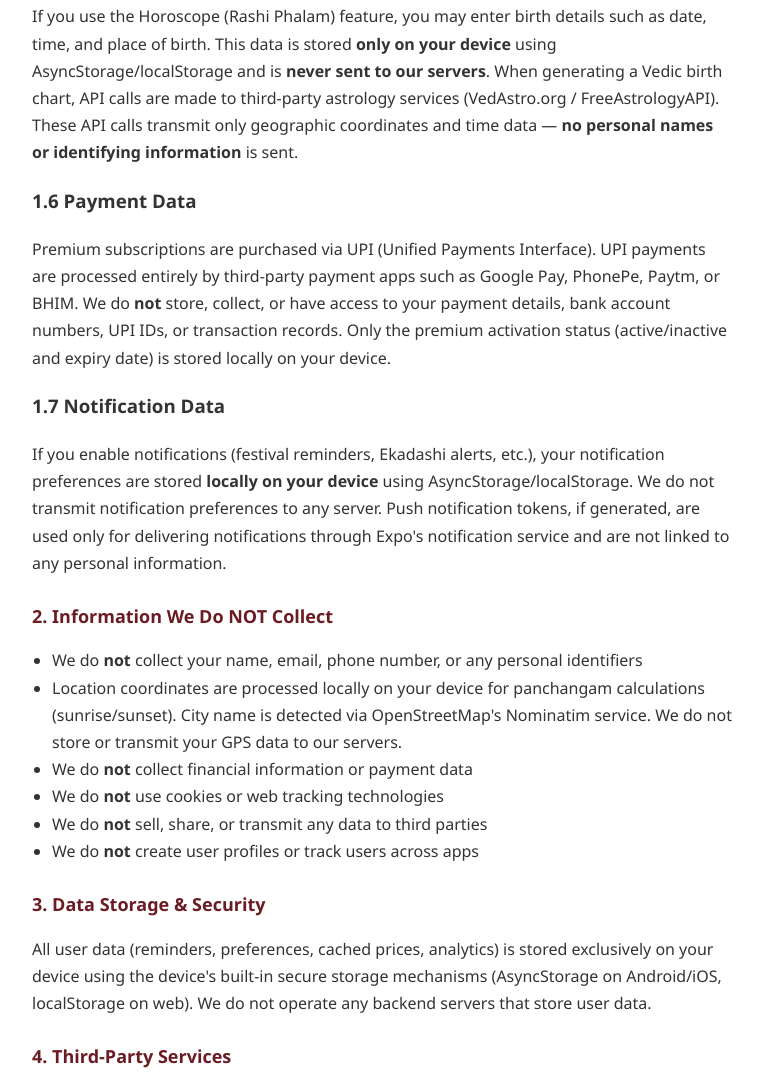
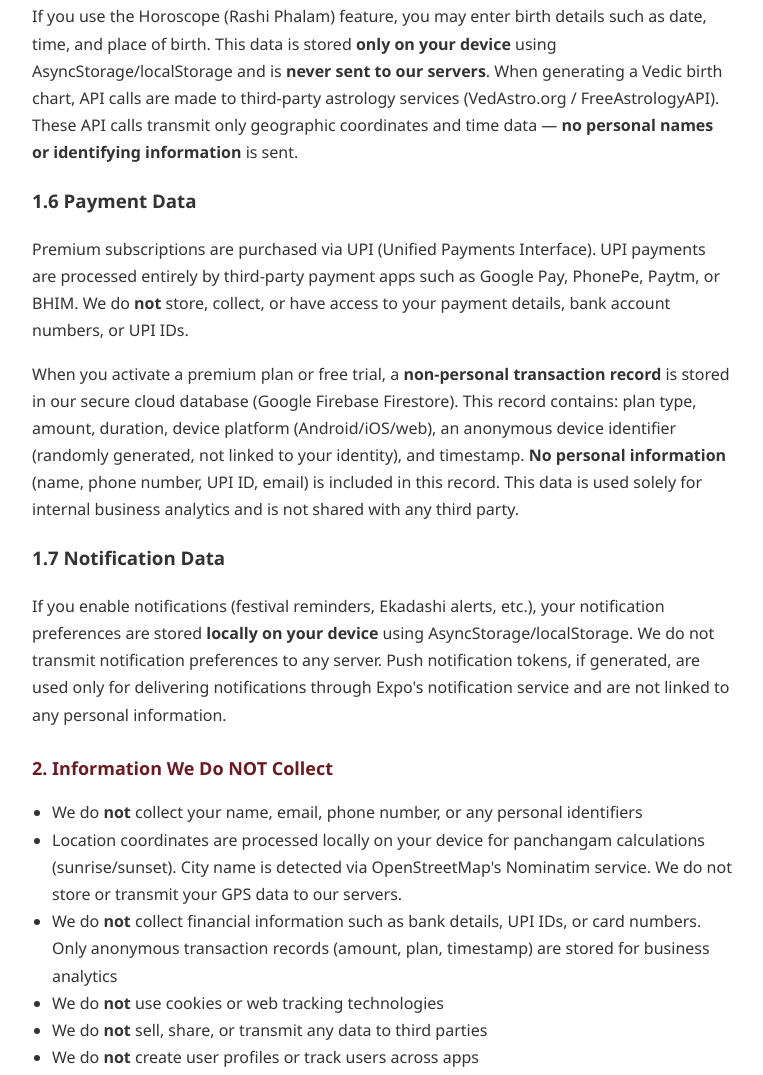
Before and after one commit to jayanth0107/Dharma, a website: page docs/privacy-policy.html in a window 1280 px wide. Shown: the part 1223-2298 px from the top of the page, without its empty margins (258-1021 px from the left). Drawn offline with Linux system fonts and the light colour scheme.

Commit message:
Update privacy policy for Firebase payment sync disclosure
- Section 1.6: Disclose anonymous transaction records stored in Firebase
- Clarify what IS stored: plan, amount, device platform, anonymous ID, timestamp
- Clarify what is NOT stored: no name, phone, UPI ID, bank details
- Section 2: Update financial data bullet to reflect anonymous analytics

Co-Authored-By: Claude Opus 4.6 (1M context) <noreply@anthropic.com>

```diff
--- a/docs/privacy-policy.html
+++ b/docs/privacy-policy.html
@@ -48,7 +48,8 @@
 <p>If you use the Horoscope (Rashi Phalam) feature, you may enter birth details such as date, time, and place of birth. This data is stored <strong>only on your device</strong> using AsyncStorage/localStorage and is <strong>never sent to our servers</strong>. When generating a Vedic birth chart, API calls are made to third-party astrology services (VedAstro.org / FreeAstrologyAPI). These API calls transmit only geographic coordinates and time data — <strong>no personal names or identifying information</strong> is sent.</p>
 
 <h3>1.6 Payment Data</h3>
-<p>Premium subscriptions are purchased via UPI (Unified Payments Interface). UPI payments are processed entirely by third-party payment apps such as Google Pay, PhonePe, Paytm, or BHIM. We do <strong>not</strong> store, collect, or have access to your payment details, bank account numbers, UPI IDs, or transaction records. Only the premium activation status (active/inactive and expiry date) is stored locally on your device.</p>
+<p>Premium subscriptions are purchased via UPI (Unified Payments Interface). UPI payments are processed entirely by third-party payment apps such as Google Pay, PhonePe, Paytm, or BHIM. We do <strong>not</strong> store, collect, or have access to your payment details, bank account numbers, or UPI IDs.</p>
+<p>When you activate a premium plan or free trial, a <strong>non-personal transaction record</strong> is stored in our secure cloud database (Google Firebase Firestore). This record contains: plan type, amount, duration, device platform (Android/iOS/web), an anonymous device identifier (randomly generated, not linked to your identity), and timestamp. <strong>No personal information</strong> (name, phone number, UPI ID, email) is included in this record. This data is used solely for internal business analytics and is not shared with any third party.</p>
 
 <h3>1.7 Notification Data</h3>
 <p>If you enable notifications (festival reminders, Ekadashi alerts, etc.), your notification preferences are stored <strong>locally on your device</strong> using AsyncStorage/localStorage. We do not transmit notification preferences to any server. Push notification tokens, if generated, are used only for delivering notifications through Expo's notification service and are not linked to any personal information.</p>
@@ -57,7 +58,7 @@
 <ul>
   <li>We do <strong>not</strong> collect your name, email, phone number, or any personal identifiers</li>
   <li>Location coordinates are processed locally on your device for panchangam calculations (sunrise/sunset). City name is detected via OpenStreetMap's Nominatim service. We do not store or transmit your GPS data to our servers.</li>
-  <li>We do <strong>not</strong> collect financial information or payment data</li>
+  <li>We do <strong>not</strong> collect financial information such as bank details, UPI IDs, or card numbers. Only anonymous transaction records (amount, plan, timestamp) are stored for business analytics</li>
   <li>We do <strong>not</strong> use cookies or web tracking technologies</li>
   <li>We do <strong>not</strong> sell, share, or transmit any data to third parties</li>
   <li>We do <strong>not</strong> create user profiles or track users across apps</li>
```
